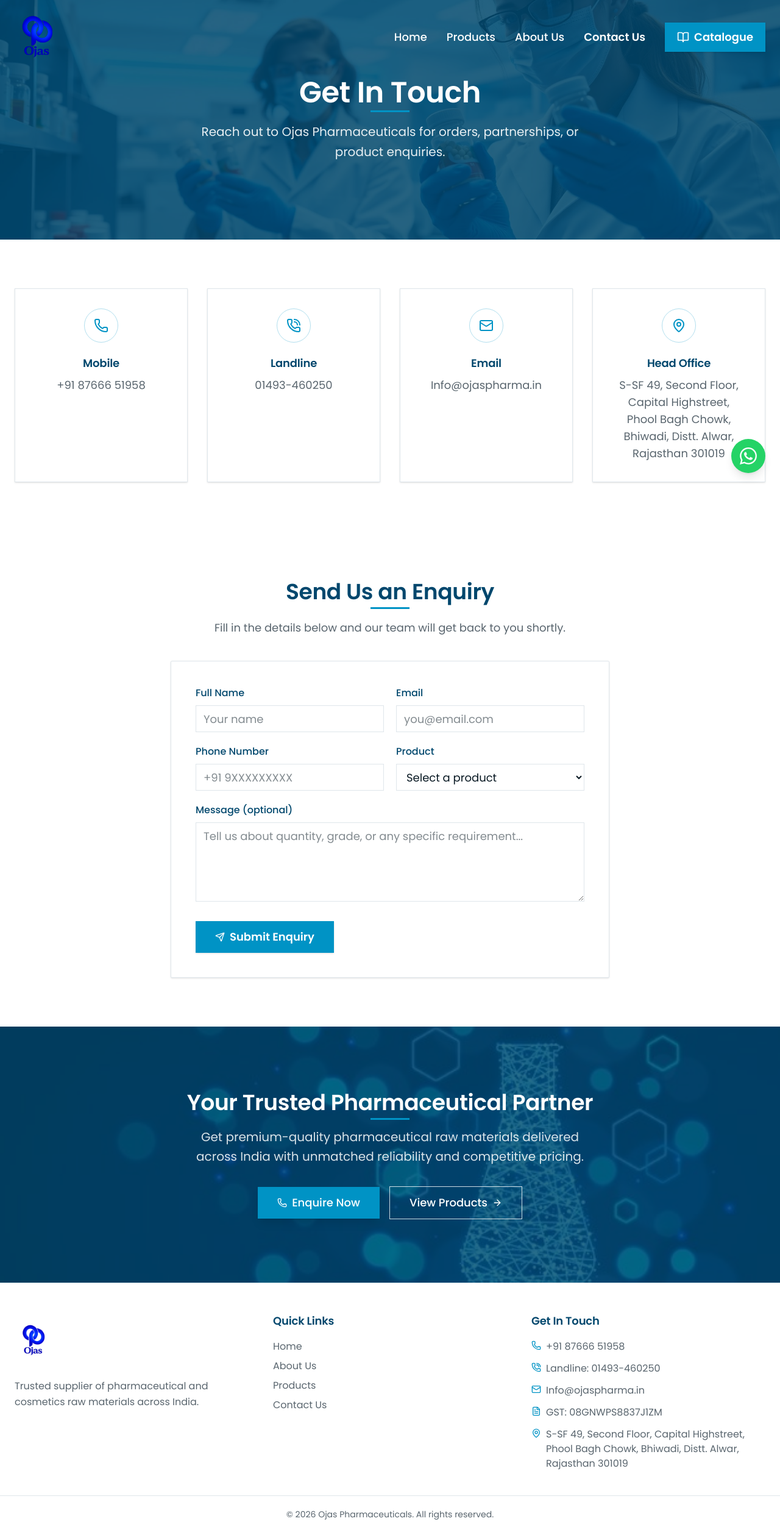
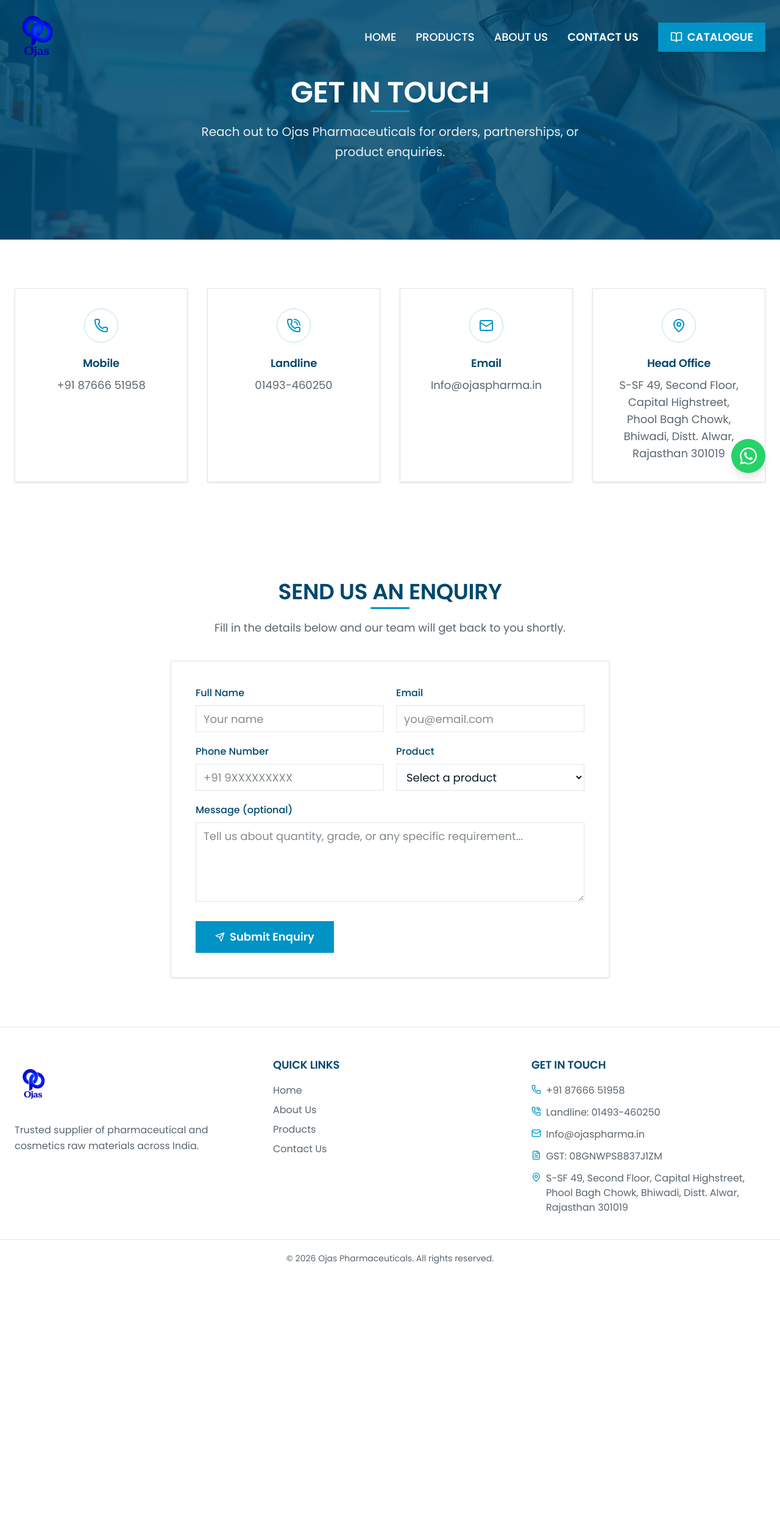
Before and after one commit to Mantuja-khan/ojas, a React (Vite) app: page /contact in a window 1280 px wide. Shown: the whole page at 61% size. After the commit the page ends 2098 px from the top, so only its background shows below. Built offline with nearby package versions, Linux system fonts and the light colour scheme.

Commit message:
last theme change for web

```diff
--- a/src/components/CtaBanner.tsx
+++ b/src/components/CtaBanner.tsx
@@ -1,25 +1,15 @@
 import { Link } from "@tanstack/react-router";
-import ctaBanner from "@/assets/cta-banner.jpg";
 import { ArrowRight, Phone } from "lucide-react";
 
 export function CtaBanner() {
   return (
-    <section className="relative overflow-hidden">
-      <div className="relative h-[380px] md:h-[420px] w-full">
-        <img
-          src={ctaBanner}
-          alt="Pharmaceutical laboratory"
-          loading="lazy"
-          width={1200}
-          height={800}
-          className="absolute inset-0 h-full w-full object-cover"
-        />
-        <div className="absolute inset-0 bg-[color:var(--brand-dark)]/80" />
-        <div className="relative z-10 flex h-full flex-col items-center justify-center px-6 text-center text-primary-foreground">
-          <h2 className="text-2xl sm:text-3xl md:text-4xl font-semibold underline-accent animate-fade-in-up">
-            Your Trusted Pharmaceutical Partner
+    <section className="relative overflow-hidden bg-white border-t border-border">
+      <div className="relative py-16 md:py-20 w-full">
+        <div className="relative z-10 flex flex-col items-center justify-center px-6 text-center text-foreground animate-fade-in">
+          <h2 className="text-2xl sm:text-3xl md:text-4xl font-semibold underline-accent animate-fade-in-up text-[color:var(--brand-dark)]">
+            YOUR TRUSTED PHARMACEUTICAL PARTNER
           </h2>
-          <p className="mx-auto mt-5 max-w-2xl text-base sm:text-lg md:text-xl text-primary-foreground/85 leading-relaxed animate-fade-in-up delay-100">
+          <p className="mx-auto mt-5 max-w-2xl text-base sm:text-lg md:text-xl text-muted-foreground leading-relaxed animate-fade-in-up delay-100">
             Get premium-quality pharmaceutical raw materials delivered across India with unmatched reliability and competitive pricing.
           </p>
           <div className="mt-8 flex flex-wrap items-center justify-center gap-4 animate-fade-in-up delay-200">
@@ -29,7 +19,7 @@ export function CtaBanner() {
               </button>
             </Link>
             <Link to="/products">
-              <button className="inline-flex items-center gap-2 rounded-sm border border-primary-foreground/80 bg-transparent px-8 py-3 text-base md:text-lg font-medium text-primary-foreground hover:bg-primary-foreground hover:text-[color:var(--brand-dark)] hover:-translate-y-0.5 transition-all duration-300">
+              <button className="inline-flex items-center gap-2 rounded-sm border border-border bg-transparent px-8 py-3 text-base md:text-lg font-medium text-[color:var(--brand-dark)] hover:bg-[color:var(--brand-dark)] hover:text-white hover:-translate-y-0.5 transition-all duration-300">
                 View Products <ArrowRight className="h-4 w-4" />
               </button>
             </Link>
--- a/src/components/Footer.tsx
+++ b/src/components/Footer.tsx
@@ -25,7 +25,7 @@ export function Footer() {
 
         {/* Quick Links */}
         <div>
-          <h4 className="text-base md:text-lg font-semibold text-[color:var(--brand-dark)]">Quick Links</h4>
+          <h4 className="text-base md:text-lg font-semibold text-[color:var(--brand-dark)]">QUICK LINKS</h4>
           <ul className="mt-4 space-y-2">
             {navLinks.map((l) => (
               <li key={l.label}>
@@ -42,7 +42,7 @@ export function Footer() {
 
         {/* Contact */}
         <div>
-          <h4 className="text-base md:text-lg font-semibold text-[color:var(--brand-dark)]">Get In Touch</h4>
+          <h4 className="text-base md:text-lg font-semibold text-[color:var(--brand-dark)]">GET IN TOUCH </h4>
           <ul className="mt-4 space-y-3 text-sm md:text-base text-muted-foreground">
             <li className="flex items-start gap-2">
               <Phone className="mt-0.5 h-4 w-4 shrink-0 text-[color:var(--brand)]" />
--- a/src/components/Header.tsx
+++ b/src/components/Header.tsx
@@ -5,10 +5,10 @@ import logo from "@/assets/ojas-logo.png";
 import cataloguePdf from "@/assets/Ojas_Product_catalogue.pdf";
 
 const navLinks = [
-  { label: "Home", to: "/" },
-  { label: "Products", to: "/products" },
-  { label: "About Us", to: "/about" },
-  { label: "Contact Us", to: "/contact" },
+  { label: "HOME", to: "/" },
+  { label: "PRODUCTS", to: "/products" },
+  { label: "ABOUT US", to: "/about" },
+  { label: "CONTACT US", to: "/contact" },
 ];
 
 export function Header() {
@@ -45,7 +45,7 @@ export function Header() {
               rel="noopener noreferrer"
               className="inline-flex items-center gap-2 rounded-sm bg-[color:var(--brand)] px-5 py-2.5 text-lg font-semibold text-primary-foreground shadow-sm transition-all duration-300 hover:bg-[color:var(--brand-dark)] hover:shadow-md hover:-translate-y-0.5"
             >
-              <BookOpen className="h-5 w-5" /> Catalogue
+              <BookOpen className="h-5 w-5" /> CATALOGUE
             </a>
           </li>
         </ul>
--- a/src/routes/contact.tsx
+++ b/src/routes/contact.tsx
@@ -1,5 +1,4 @@
 import { createFileRoute } from "@tanstack/react-router";
-import { CtaBanner } from "@/components/CtaBanner";
 import { Phone, PhoneCall, Mail, MapPin, Send } from "lucide-react";
 import { useState, type FormEvent } from "react";
 import { z } from "zod";
@@ -71,7 +70,7 @@ function ContactPage() {
         />
         <div className="absolute inset-0 bg-[color:var(--brand-dark)]/85" />
         <div className="relative z-10 mx-auto max-w-7xl px-6">
-          <h1 className="text-4xl md:text-5xl font-semibold underline-accent animate-fade-in-up">Get In Touch</h1>
+          <h1 className="text-4xl md:text-5xl font-semibold underline-accent animate-fade-in-up">GET IN TOUCH </h1>
           <p className="mx-auto mt-6 max-w-2xl text-lg md:text-xl text-primary-foreground/90 leading-relaxed animate-fade-in-up delay-100">
             Reach out to Ojas Pharmaceuticals for orders, partnerships, or product enquiries.
           </p>
@@ -113,7 +112,7 @@ function ContactPage() {
       <section className="py-16 md:py-20">
         <div className="mx-auto max-w-3xl px-6">
           <div className="text-center animate-fade-in-up">
-            <h2 className="section-heading underline-accent">Send Us an Enquiry</h2>
+            <h2 className="section-heading underline-accent">SEND US AN ENQUIRY</h2>
             <p className="mx-auto mt-6 max-w-2xl text-lg text-muted-foreground leading-relaxed">
               Fill in the details below and our team will get back to you shortly.
             </p>
@@ -165,8 +164,6 @@ function ContactPage() {
           </form>
         </div>
       </section>
-
-      <CtaBanner />
     </div>
   );
 }
--- a/src/routes/index.tsx
+++ b/src/routes/index.tsx
@@ -79,19 +79,19 @@ const heroSlides = [
   {
     img: heroPharma,
     eyebrow: "Pharmaceutical Excellence",
-    title: "OJAS — Serving Pharmaceutical Industry",
+    title: "OJAS — SERVING PHARMACEUTICAL INDUSTRY",
     text: "Premium APIs, excipients and pharmaceutical raw materials sourced with strict IP/BP/USP compliance for manufacturers across India.",
   },
   {
     img: heroCosmetic,
     eyebrow: "Cosmetic Solutions",
-    title: "OJAS — Serving Cosmetic Industry",
+    title: "OJAS — SERVING COSMETIC INDUSTRY",
     text: "High-purity actives, emulsifiers and specialty ingredients trusted by leading personal care and beauty brands.",
   },
   {
     img: heroHerbal,
     eyebrow: "Herbal & Natural",
-    title: "OJAS — Serving Herbal Industry",
+    title: "OJAS — SERVING HERBAL INDUSTRY",
     text: "Naturally derived ingredients and botanical raw materials for nutraceutical, ayurvedic and wellness formulations.",
   },
 ];
--- a/src/routes/products.tsx
+++ b/src/routes/products.tsx
@@ -120,7 +120,7 @@ function ProductsPage() {
               <FlaskConical className="h-6 w-6" />
             </span>
             <div>
-              <h2 className="text-2xl font-semibold text-[color:var(--brand-dark)]">Pharmaceuticals Raw Material</h2>
+              <h2 className="text-2xl font-semibold text-[color:var(--brand-dark)]">PHARMACEUTICALS RAW MATERIAL</h2>
               <p className="text-base text-muted-foreground">High-purity APIs and excipients across IP, BP and USP grades.</p>
             </div>
           </div>
@@ -136,7 +136,7 @@ function ProductsPage() {
               <Sparkles className="h-6 w-6" />
             </span>
             <div>
-              <h2 className="text-2xl font-semibold text-[color:var(--brand-dark)]">Cosmetics Raw Materials</h2>
+              <h2 className="text-2xl font-semibold text-[color:var(--brand-dark)]">COSMETICS RAW MATERIALS</h2>
               <p className="text-base text-muted-foreground">Surfactants, emulsifiers, actives and specialty ingredients for personal care.</p>
             </div>
           </div>
```
Lines whose indentation alone changed are shown as unchanged.
